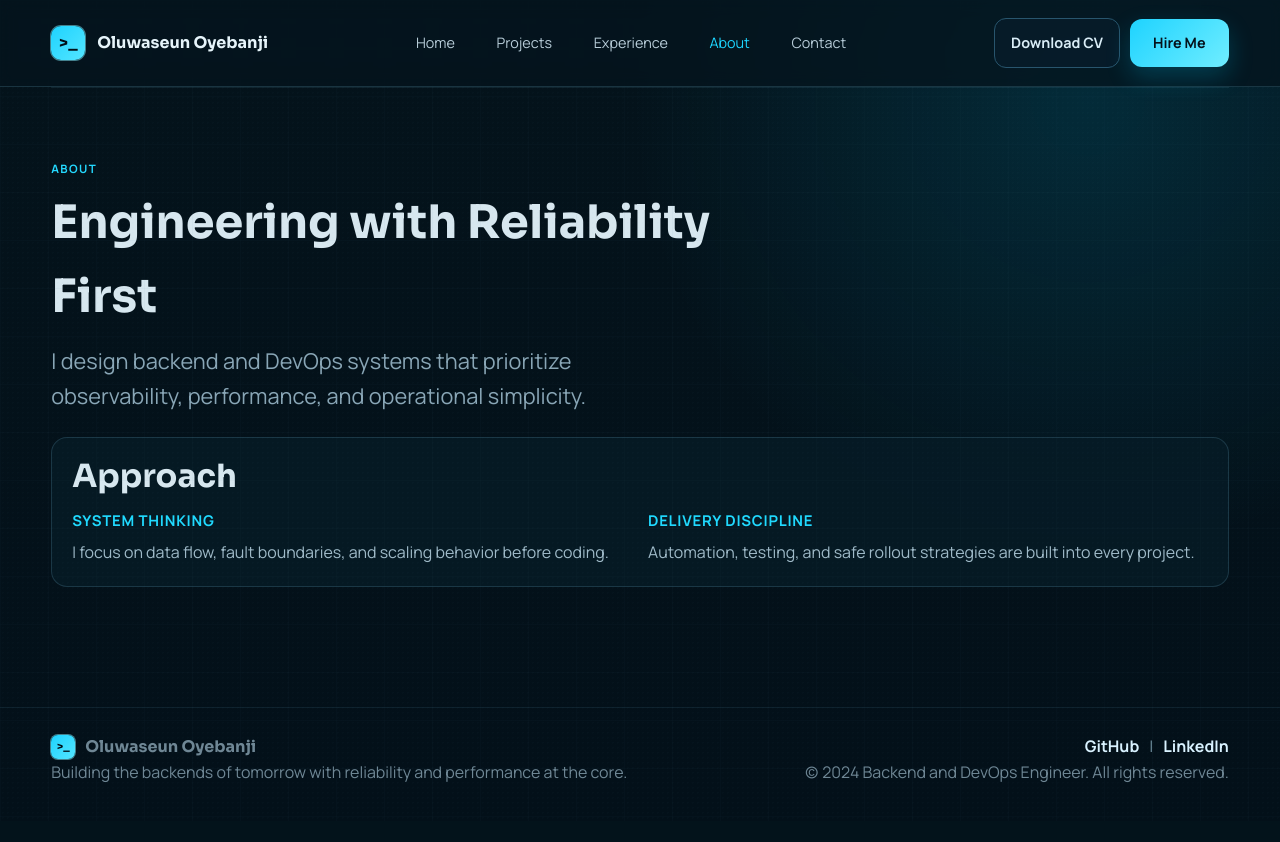
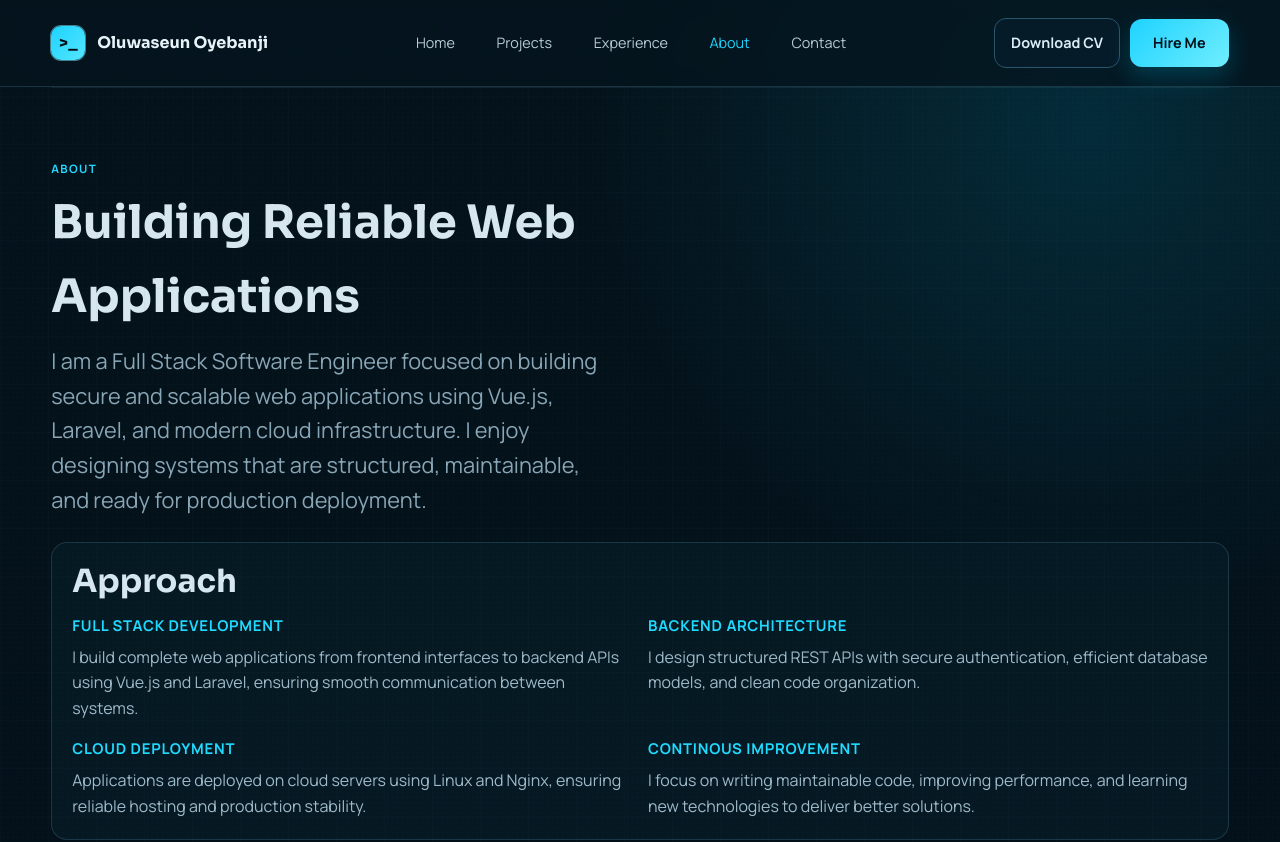
Before and after one commit to seunshyne/myPortfolio, a Vue app: page /about in a window 1280 px wide. Shown: the top 842 px of the page. Before the commit the page ends 821 px from the top, so only its background shows below. Built offline with nearby package versions, Linux system fonts and the light colour scheme.

Commit message:
About Section updated

```diff
--- a/src/views/AboutView.vue
+++ b/src/views/AboutView.vue
@@ -2,22 +2,45 @@
   <section class="projects container">
     <div class="projects-head">
       <p class="section-kicker">About</p>
-      <h2>Engineering with Reliability First</h2>
+      <h2>Building Reliable Web Applications</h2>
       <p class="projects-sub">
-        I design backend and DevOps systems that prioritize observability, performance, and
-        operational simplicity.
+        I am a Full Stack Software Engineer focused on building secure and
+        scalable web applications using Vue.js, Laravel, and modern cloud
+        infrastructure. I enjoy designing systems that are structured,
+        maintainable, and ready for production deployment.
       </p>
     </div>
     <article class="arch-card">
       <h3>Approach</h3>
       <div class="arch-grid">
         <div>
-          <h4>System Thinking</h4>
-          <p>I focus on data flow, fault boundaries, and scaling behavior before coding.</p>
+          <h4>Full Stack Development</h4>
+          <p>
+            I build complete web applications from frontend interfaces to
+            backend APIs using Vue.js and Laravel, ensuring smooth communication
+            between systems.
+          </p>
         </div>
         <div>
-          <h4>Delivery Discipline</h4>
-          <p>Automation, testing, and safe rollout strategies are built into every project.</p>
+          <h4>Backend Architecture</h4>
+          <p>
+            I design structured REST APIs with secure authentication, efficient
+            database models, and clean code organization.
+          </p>
+        </div>
+        <div>
+          <h4>Cloud Deployment</h4>
+          <p>
+            Applications are deployed on cloud servers using Linux and Nginx,
+            ensuring reliable hosting and production stability.
+          </p>
+        </div>
+        <div>
+          <h4>Continous Improvement</h4>
+          <p>
+            I focus on writing maintainable code, improving performance, and
+            learning new technologies to deliver better solutions.
+          </p>
         </div>
       </div>
     </article>
```
